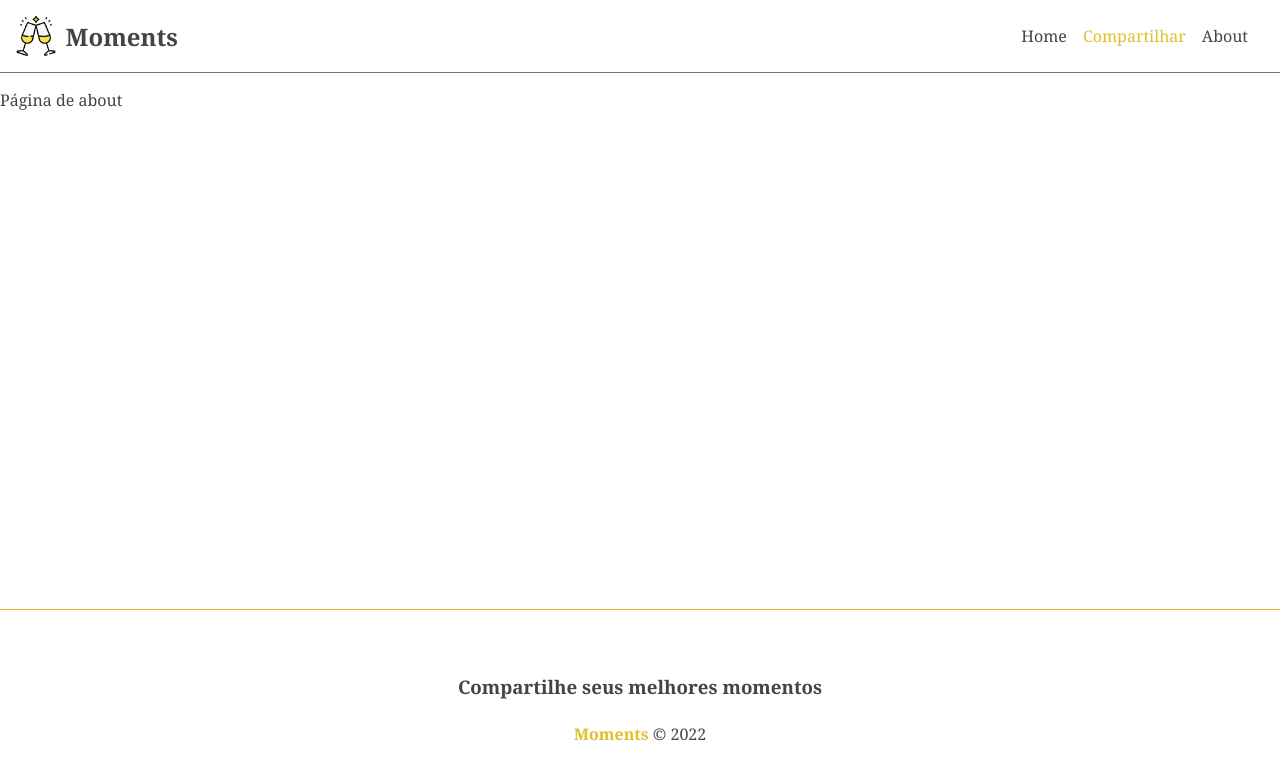
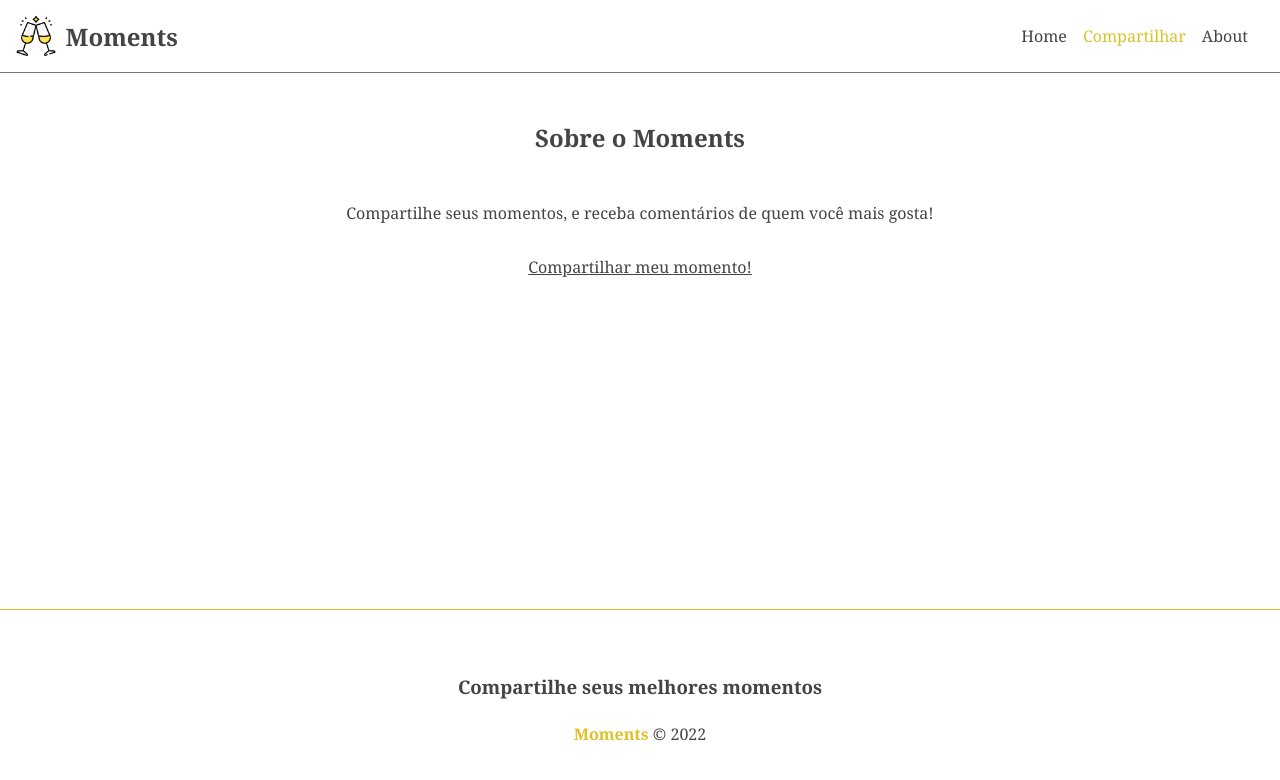
Before and after one commit to DanieruStark/moments-AngularJS, an Angular app: page /about in a window 1280 px wide. Shown: the top 780 px of the page. Built offline with nearby package versions, Linux system fonts and the light colour scheme.

Commit message:
finalizado o sistema de mensagens e a página about

```diff
--- a/src/app/components/messages/messages.component.html
+++ b/src/app/components/messages/messages.component.html
@@ -1,6 +1,7 @@
 <div class="messages" *ngIf="messagesService.message">
     <div class="message-header">
-        <button class="clear">
+        <h2>Mensagem do Sistema</h2>
+        <button class="clear" (click)="messagesService.clear()">
             <fa-icon [icon]="faTimes"></fa-icon>
         </button>
     </div>
--- a/src/app/components/pages/about/about.component.css
+++ b/src/app/components/pages/about/about.component.css
@@ -0,0 +1,15 @@
+.about {
+    display: flex;
+    flex-direction: column;
+    align-items: center;
+    justify-content: center;
+    padding: 2em;
+}
+
+h2, p {
+    margin-bottom: 2em;
+}
+
+.about a {
+    text-decoration: underline;
+}
--- a/src/app/components/pages/about/about.component.html
+++ b/src/app/components/pages/about/about.component.html
@@ -1 +1,5 @@
-<p>Página de about</p>
+<div class="about">
+    <h2>Sobre o Moments</h2>
+    <p>Compartilhe seus momentos, e receba comentários de quem você mais gosta!</p>
+    <a routerLink="/moments/new">Compartilhar meu momento!</a>
+</div>
--- a/src/app/components/pages/new-moment/new-moment.component.ts
+++ b/src/app/components/pages/new-moment/new-moment.component.ts
@@ -1,6 +1,8 @@
 import { Component, OnInit } from '@angular/core';
 import { Moment } from 'src/app/Moment';
 import { MomentService } from 'src/app/services/moment.service';
+import { MessagesService } from 'src/app/services/messages.service';
+import { Router } from '@angular/router';
 
 @Component({
   selector: 'app-new-moment',
@@ -11,7 +13,11 @@ export class NewMomentComponent implements OnInit {
 
   btnText = "Compartilhar";
 
-  constructor(private momentService: MomentService) {}
+  constructor(
+    private momentService: MomentService,
+    private messagesService: MessagesService,
+    private router: Router
+    ) {}
 
   ngOnInit(): void {}
 
@@ -26,6 +32,10 @@ export class NewMomentComponent implements OnInit {
     }
 
     await this.momentService.createMoment(formData).subscribe();
+
+    this.messagesService.add('momento adicionado com sucesso');
+
+    this.router.navigate(['/']);
   }
 
 }
--- a/src/app/services/messages.service.ts
+++ b/src/app/services/messages.service.ts
@@ -6,5 +6,18 @@ import { Injectable } from '@angular/core';
 export class MessagesService {
   message = '';
 
-  constructor() { }
+  constructor() {}
+
+  add(message: string) {
+    this.message = message;
+
+    setTimeout(() => {
+      this.clear();
+    }, 4000);
+
+  }
+
+  clear() {
+    this.message = '';
+  }
 }
```
